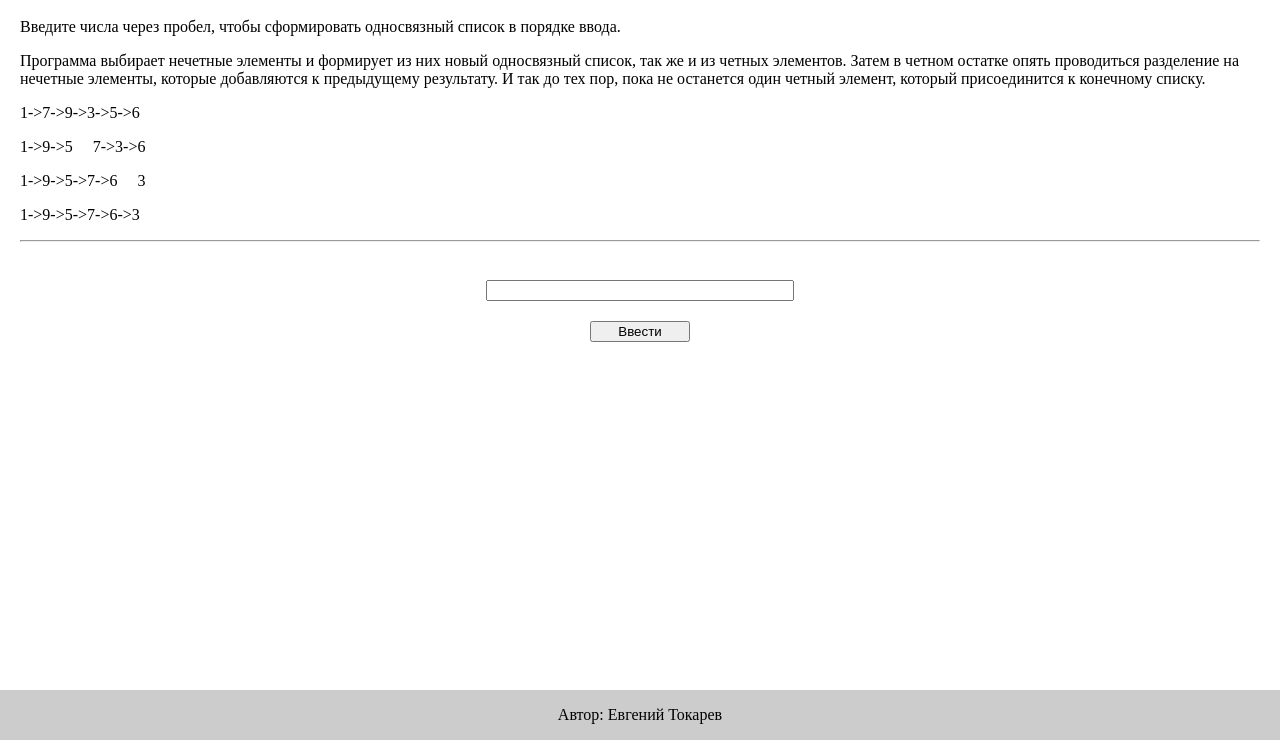
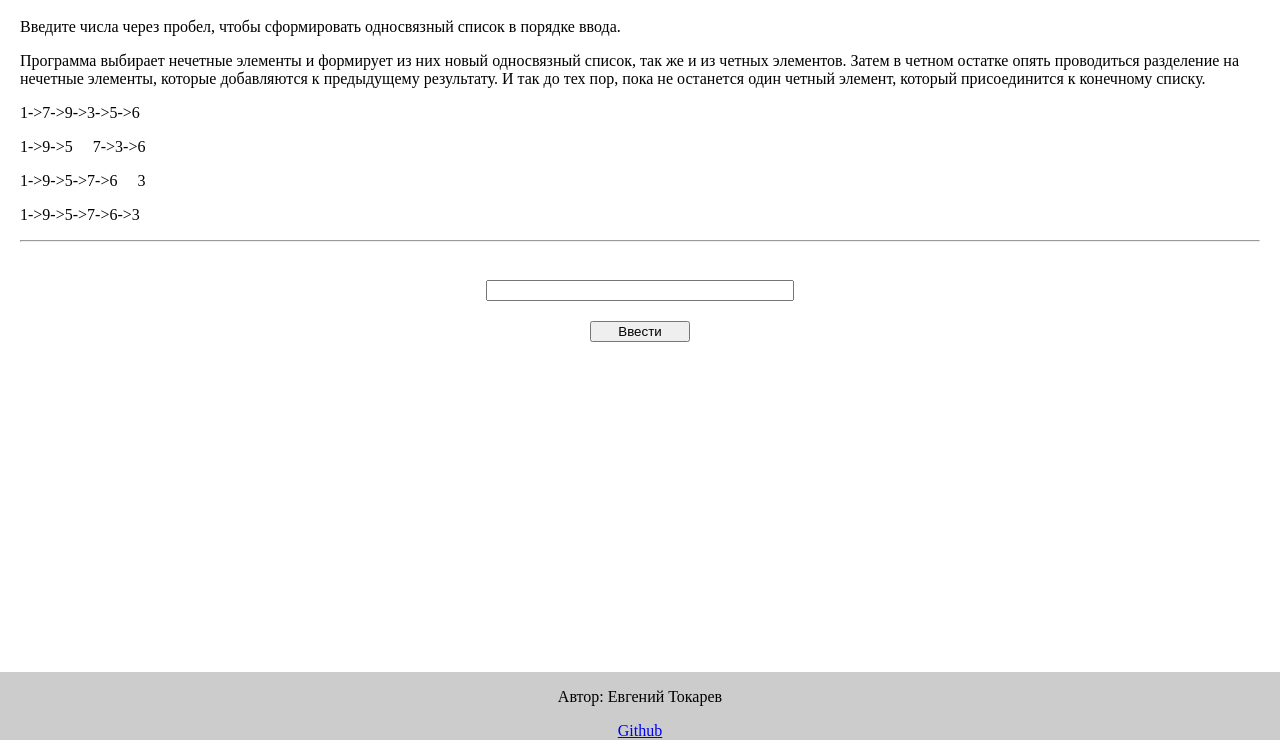
Before and after one commit to Evgeny-Tokarev/linkedList, a plain HTML site: page index.html in a window 1280 px wide. Shown: the part 60-800 px from the top of the page. Drawn offline with Linux system fonts and the light colour scheme.

Commit message:
Add github link

```diff
--- a/index.html
+++ b/index.html
@@ -29,7 +29,7 @@
 </form>
 <footer style="text-align: center; margin: 0 auto; background-color: #ccc; width: 100%; position: absolute; bottom: 0;">
     <p>Автор: Евгений Токарев</p>
-    <a href=""></a>
+    <a href="https://github.com/Evgeny-Tokarev/linkedList/edit/main/index.html">Github</a>
 </footer>
 <script>
     class Node {
```
